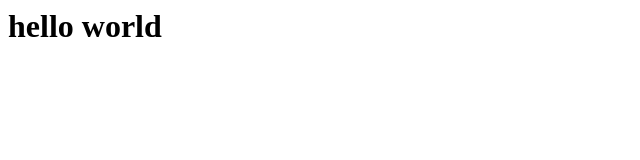
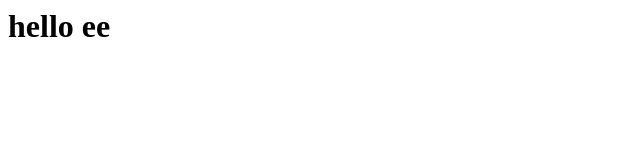
Before and after one commit to pycahobka/ee, a plain HTML site: page index.html in a window 1280 px wide. Shown: the whole page, without its empty margins (0-640 px from the left). Drawn offline with Linux system fonts and the light colour scheme.

Commit message:
Change heading text from 'hello world' to 'hello ee'

```diff
--- a/index.html
+++ b/index.html
@@ -1 +1 @@
-<h1>hello world</h1>
+<h1>hello ee</h1>
```
